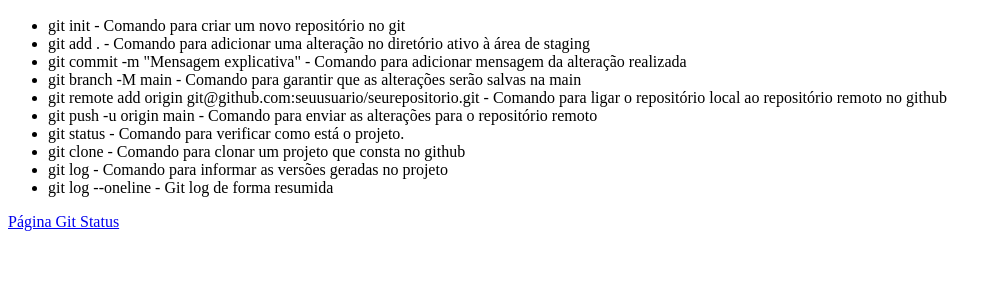
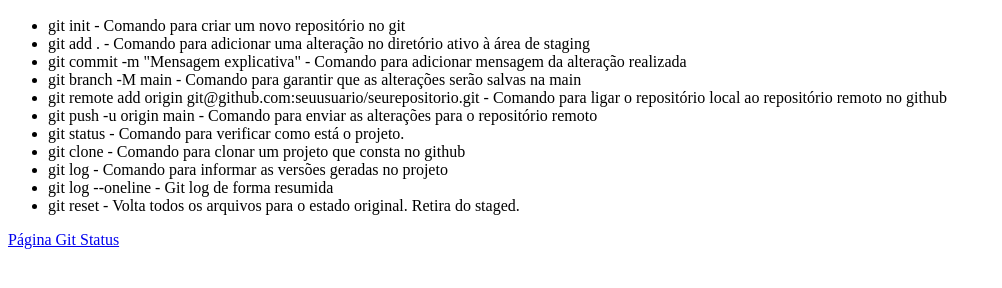
Before and after one commit to FlaviaCosta1037/estudosGit, a plain HTML site: page index.html in a window 1280 px wide. Shown: the part 110-398 px from the top of the page, without its empty margins (0-1002 px from the left). Drawn offline with Linux system fonts and the light colour scheme.

Commit message:
Adicionado comando reset

```diff
--- a/index.html
+++ b/index.html
@@ -20,6 +20,7 @@
         <li>git clone - Comando para clonar um projeto que consta no github</li>
         <li>git log - Comando para informar as versões geradas no projeto</li>
         <li>git log --oneline - Git log de forma resumida</li>
+        <li>git reset - Volta todos os arquivos para o estado original. Retira do staged.</li>
     </ul>
     <section>
         <a href="gitStatus.html">Página Git Status</a>
```
